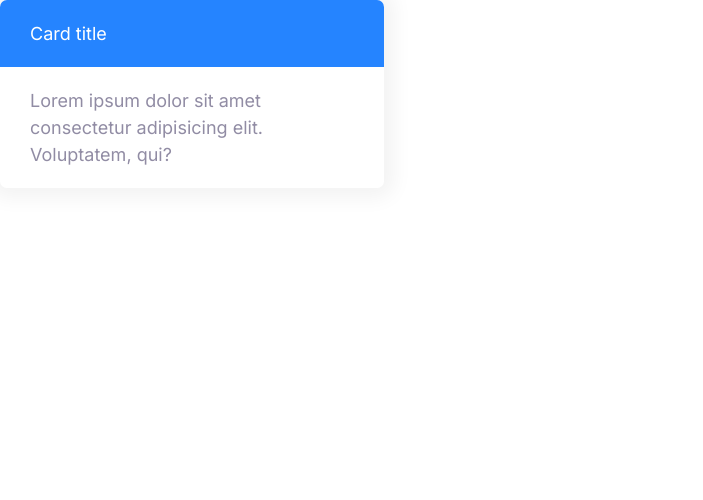
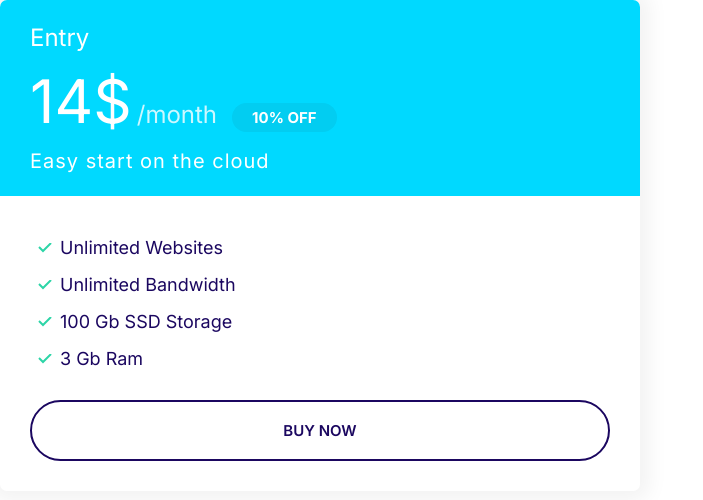
Before and after one commit to micposp/universal-service-provider, a plain HTML site: page index.html in a window 1280 px wide. Shown: the whole page, without its empty margins (0-703 px from the left). Drawn offline with Linux system fonts and the light colour scheme.

Commit message:
Build the plan component

```diff
--- a/css/styles.css
+++ b/css/styles.css
@@ -115,6 +115,7 @@ a {
 
 .badge--small {
   font-size: 1.6rem;
+  padding: 0.5rem 1.5rem;
 }
 
 @media screen and (min-width: 1024px) {
@@ -295,3 +296,55 @@ a {
   background: var(--color-secondary);
   color: #fff;
 }
+
+.card--secondary .badge--secondary {
+  background: #02cdf1;
+}
+
+/* Plans */
+.plan__name {
+  color: #fff;
+  margin: 0;
+  font-weight: 500;
+  font-size: 2.4rem;
+}
+
+.plan__price {
+  font-size: 6rem;
+}
+
+.plan__billing-cycle {
+  font-size: 2.4rem;
+  font-weight: 300;
+  opacity: 0.8;
+  margin-right: 1rem;
+}
+
+.plan__description {
+  font-size: 2rem;
+  font-weight: 300;
+  letter-spacing: 1px;
+  display: block;
+}
+
+.plan .list__item {
+  margin-bottom: 2rem;
+}
+
+@media screen and (min-width: 1024) {
+  .plan__name {
+    font-size: 1.4rem;
+  }
+
+  .plan__price {
+    font-size: 5rem;
+  }
+
+  .plan__billing-cycle {
+    font-size: 1.6rem;
+  }
+
+  .plan__description {
+    font-size: 1.7rem;
+  }
+}
--- a/index.html
+++ b/index.html
@@ -13,12 +13,23 @@
     <link rel="stylesheet" href="css/styles.css" />
   </head>
   <body>
-    <div style="width: 30%">
-      <div class="card card--primary">
-        <header class="card__header">Card title</header>
+    <div style="width: 50%">
+      <div class="card card--secondary">
+        <header class="card__header">
+          <h3 class="plan__name">Entry</h3>
+          <span class="plan__price">14$</span>
+          <span class="plan__billing-cycle">/month</span>
+          <span class="badge badge--secondary bagde--small">10% OFF</span>
+          <span class="plan__description">Easy start on the cloud</span>
+        </header>
         <div class="card__body">
-          Lorem ipsum dolor sit amet consectetur adipisicing elit. Voluptatem,
-          qui?
+          <ul class="list list--tick">
+            <li class="list__item">Unlimited Websites</li>
+            <li class="list__item">Unlimited Bandwidth</li>
+            <li class="list__item">100 Gb SSD Storage</li>
+            <li class="list__item">3 Gb Ram</li>
+          </ul>
+          <button class="btn btn--outline btn--block">Buy Now</button>
         </div>
       </div>
     </div>
```
Also changed, not shown: components/plans.html (added, +18 -0 lines).
